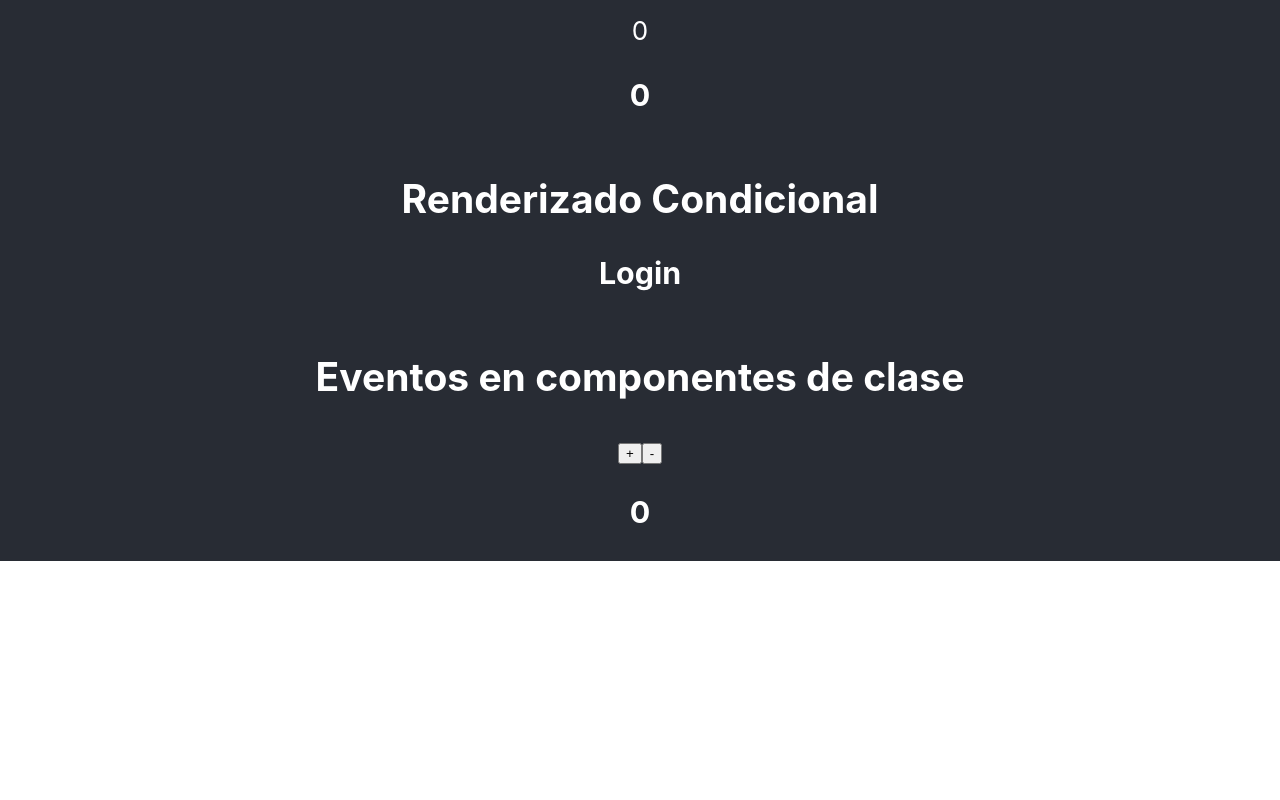
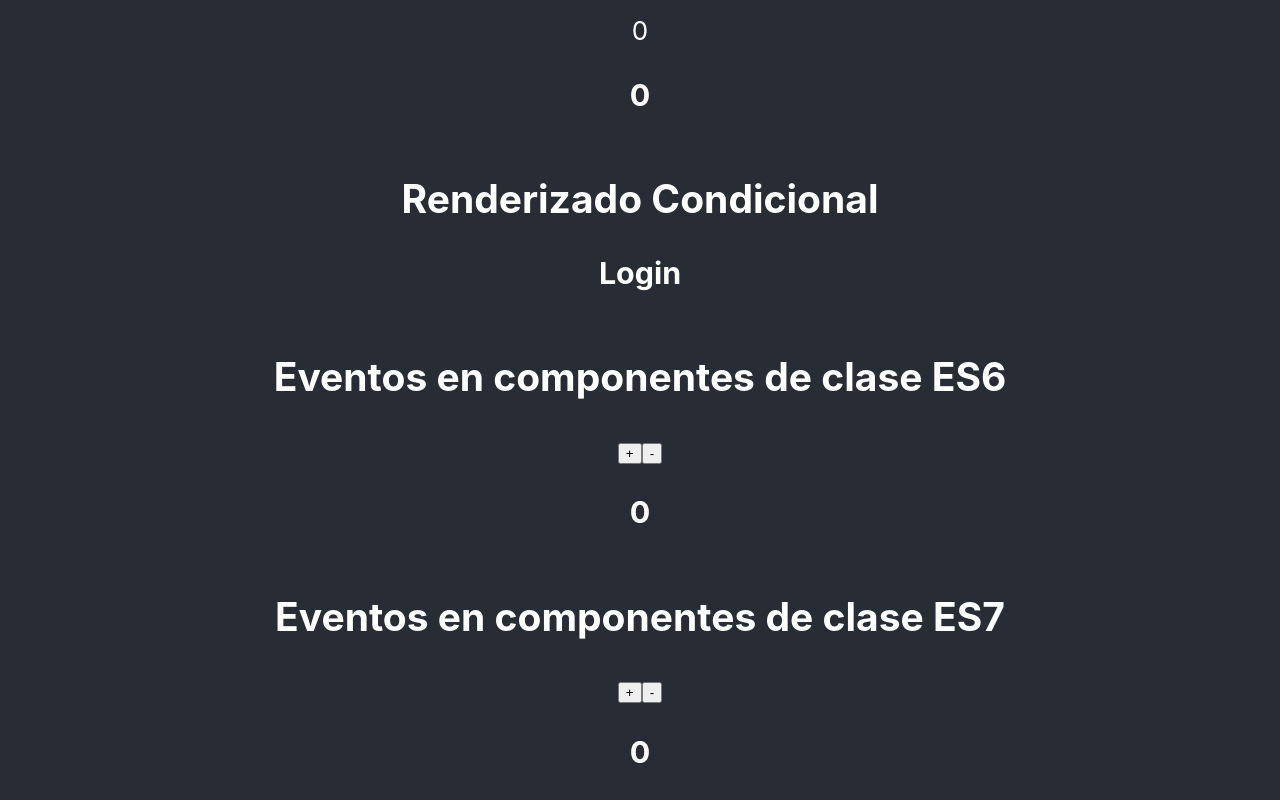
Before and after one commit to robertgrc/ReactPractice, a React (Create React App) app: page / in a window 1280 px wide. Shown: the part 767-1567 px from the top of the page. Before the commit the page ends 1328 px from the top, so only its background shows below. Built offline with nearby package versions, Linux system fonts and the light colour scheme; the HTML template or start-up script is replaced by a standard one.

Commit message:
add eventos ES7

```diff
--- a/src/App.js
+++ b/src/App.js
@@ -3,7 +3,8 @@
 import Componente from './components/practice/Componente';
 import Componente2 from './components/practice/Componente2';
 import Estado from './components/practice/Estado';
-import Eventos from './components/practice/Eventos';
+import { EventosES6, EventosES7 } from './components/practice/Eventos';
+
 import Props from './components/practice/Props';
 import RenderizadoCondicional from './components/practice/RenderizadoCondicional';
 
@@ -30,7 +31,8 @@
        <hr/>
        <Estado />
        <RenderizadoCondicional />
-       <Eventos />
+       <EventosES6 />
+       <EventosES7 />
       </header>
     </div>
   );
--- a/src/components/practice/Eventos.js
+++ b/src/components/practice/Eventos.js
@@ -1,9 +1,6 @@
 import React, {Component} from 'react';
 
-
-
-
-export default class Eventos extends Component{
+ export class EventosES6 extends Component{
 
     constructor(props){
         super(props);
@@ -33,7 +30,7 @@
     render(){
         return(
             <div>
-                <h2>Eventos en componentes de clase</h2>
+                <h2>Eventos en componentes de clase ES6</h2>
                 <nav>
                     <button onClick={this.sumar}>+</button>
                     <button onClick={this.restar}>-</button>
@@ -44,3 +41,43 @@
         )
     }
 }
+
+
+
+export class EventosES7 extends Component{
+
+   state = {
+                contador:0,
+            }
+    //Arrow functions
+
+    sumar=(e)=>{
+        console.log("sumando")
+        console.log(this);
+        this.setState({
+            contador:this.state.contador+1,
+        });
+    }
+    restar=(e)=>{
+        console.log("restando")
+        console.log(this);
+        this.setState({
+            contador:this.state.contador-1,
+        });
+    }
+
+
+    render(){
+        return(
+            <div>
+                <h2>Eventos en componentes de clase ES7</h2>
+                <nav>
+                    <button onClick={this.sumar}>+</button>
+                    <button onClick={this.restar}>-</button>
+
+                </nav>
+                <h3>{this.state.contador}</h3>
+            </div>
+        )
+    }
+}
```
